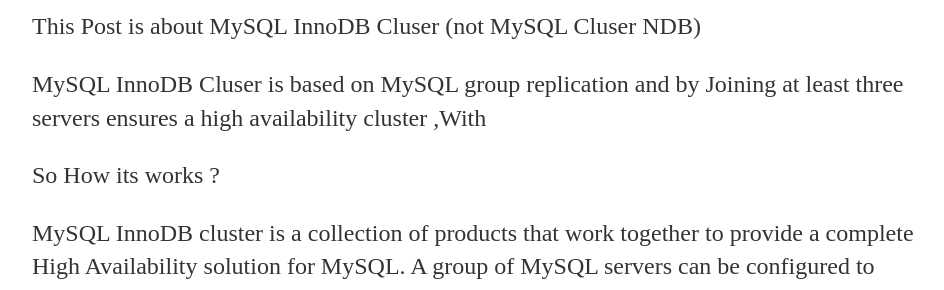
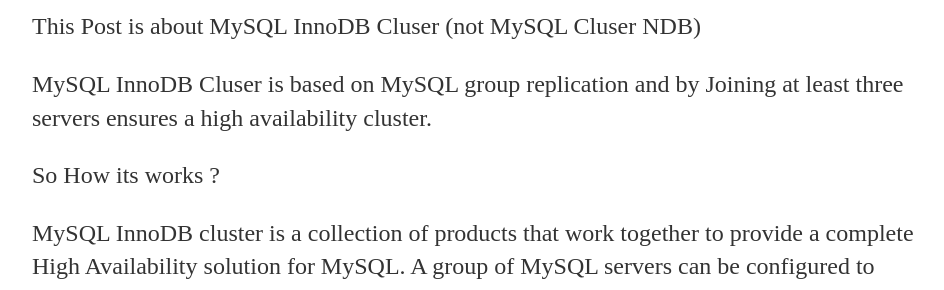
Before and after one commit to barucho/barucho.github.io, a Jekyll site: the page built from _posts/2018-01-7-MySQL-InnoDB-Cluster.md, in a window 1280 px wide and 900 px high. Shown: the part 249-539 px from the top of the window, without its empty margins (160-1104 px from the left). Built offline with Jekyll 4.4.1, drawn with Linux system fonts in a browser that asks for light colours.

Commit message:
title: "Israel Oracle User Group presentation"

```diff
--- a/_posts/2018-01-7-MySQL-InnoDB-Cluster.md
+++ b/_posts/2018-01-7-MySQL-InnoDB-Cluster.md
@@ -6,15 +6,13 @@
 
 This Post is about MySQL InnoDB Cluser  (not MySQL Cluser NDB)
 
-MySQL InnoDB Cluser is based on MySQL group replication and by Joining at least three servers ensures a high availability cluster ,With
+MySQL InnoDB Cluser is based on MySQL group replication and by Joining at least three servers ensures a high availability cluster.
 
 So How its works ?
 
 
+MySQL InnoDB cluster is a collection of products that work together to provide a complete High Availability solution for MySQL. A group of MySQL servers can be configured to create a cluster using MySQL Shell. In the default single-primary mode, the cluster of servers has a single read-write primary. Multiple secondary servers are replicas of the primary. Creating a cluster with at least three servers ensures a high availability cluster. A client application is connected to the primary via MySQL Router. If the primary fails, a secondary is automatically promoted to the role of primary, and MySQL Router routes requests to the new primary. Advanced users can also configure a cluster to have multiple-primaries.
 
-
-
-MySQL InnoDB cluster is a collection of products that work together to provide a complete High Availability solution for MySQL. A group of MySQL servers can be configured to create a cluster using MySQL Shell. In the default single-primary mode, the cluster of servers has a single read-write primary. Multiple secondary servers are replicas of the primary. Creating a cluster with at least three servers ensures a high availability cluster. A client application is connected to the primary via MySQL Router. If the primary fails, a secondary is automatically promoted to the role of primary, and MySQL Router routes requests to the new primary. Advanced users can also configure a cluster to have multiple-primaries.
 
 
 
```
Also changed, not shown: _posts/2018-01-23-Israel-Oracle-UserGroup-2018.md (added, +20 -0 lines).
